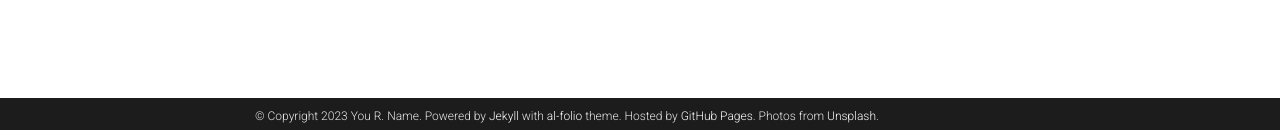
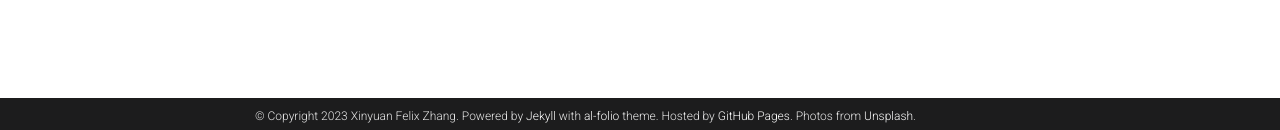
Before and after one commit to xyz2023ca/xyz2023ca.github.io, a Jekyll site: the page built from _pages/publications.md, in a window 1280 px wide. Shown: the part 767-897 px from the top of the page. Built offline with Jekyll 4.4.1, drawn with Linux system fonts in a browser that asks for light colours; comment, search, counter and statistics services are not loaded; a style sheet for code colours, icons or effects is not loaded.

Commit message:
Update _config.yml

```diff
--- a/_config.yml
+++ b/_config.yml
@@ -3,9 +3,9 @@
 # -----------------------------------------------------------------------------
 
 title: XYZ website  # the website title (if blank, full name will be used instead)
-first_name: You
-middle_name: R.
-last_name: Name
+first_name: Xinyuan
+middle_name: Felix
+last_name: Zhang
 email: you@example.com
 description: > # the ">" symbol means to ignore newlines until "footer_text:"
   A simple, whitespace theme for academics. Based on [*folio](https://github.com/bogoli/-folio) design.
```
